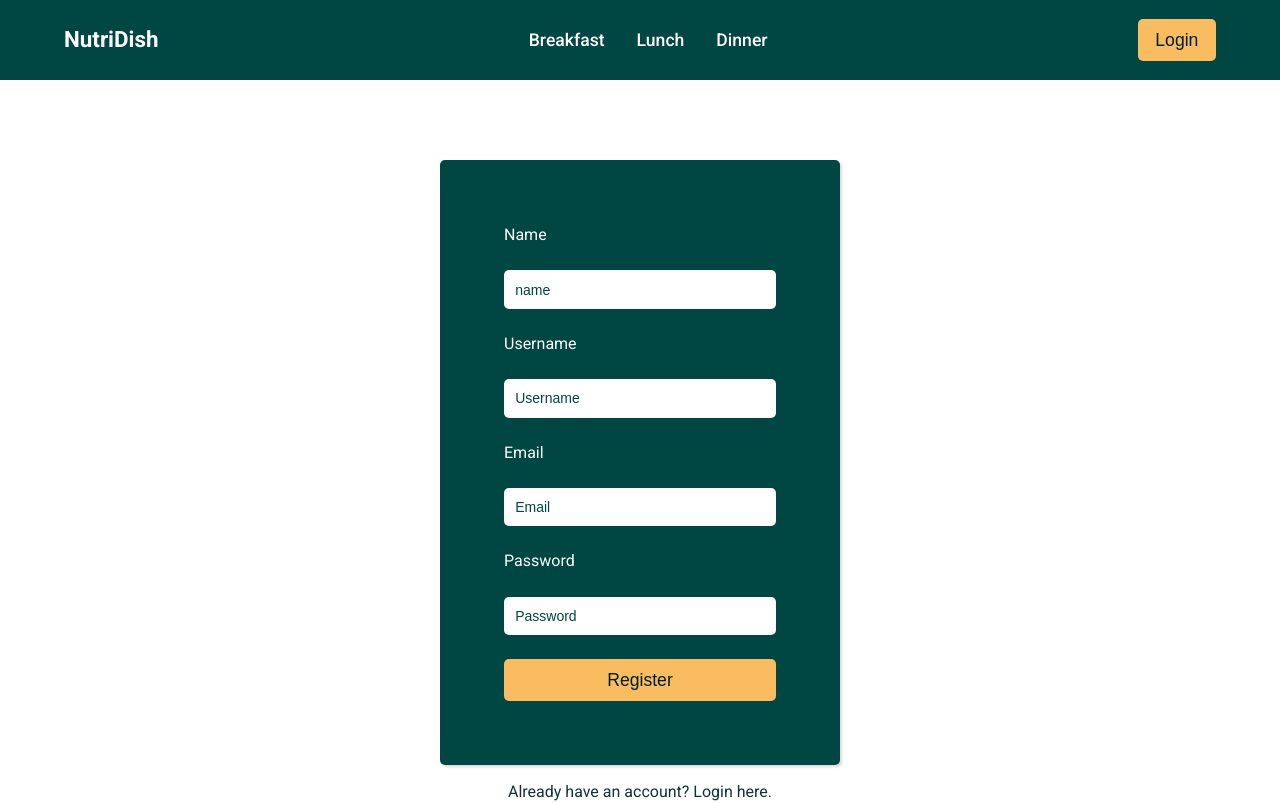
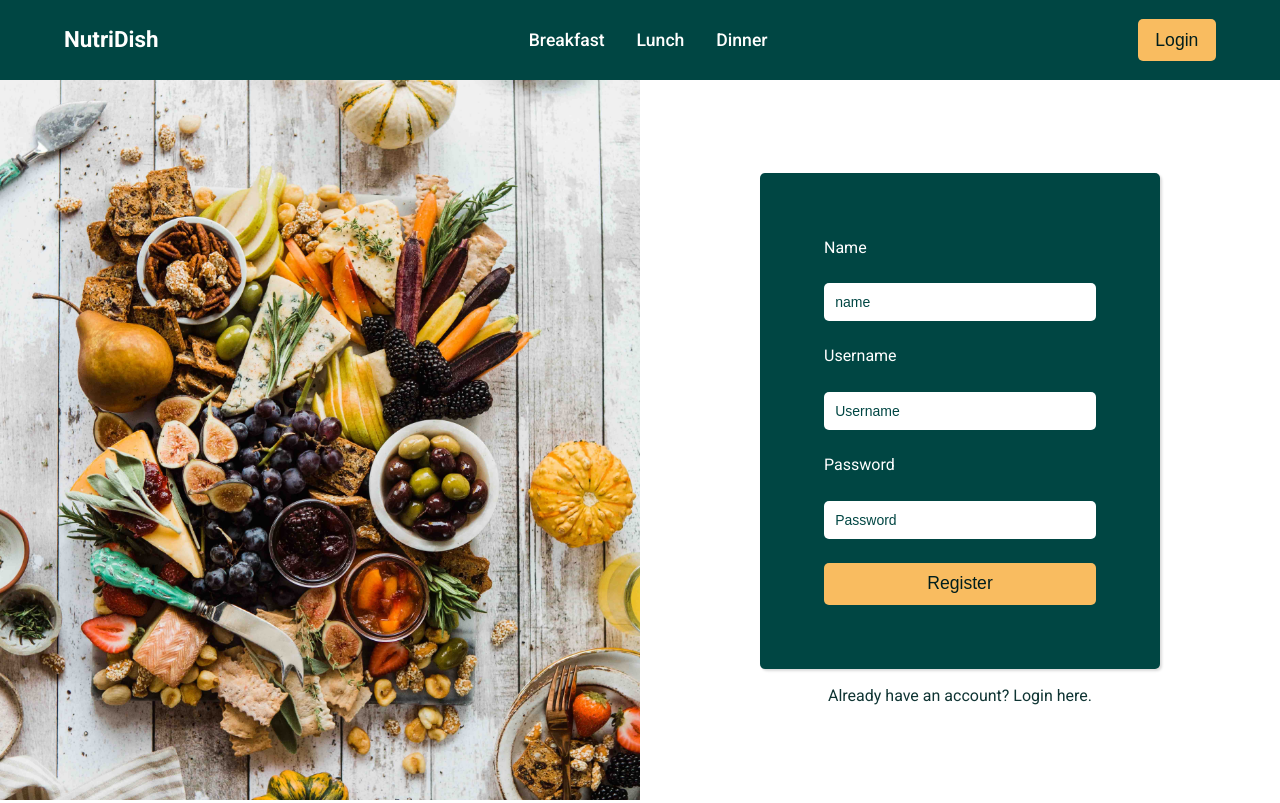
Before and after one commit to SohaibZahiid/NutriDish, a React (Vite) app: page /register in a window 1280 px wide. Shown: the top 803 px of the page. Built offline with nearby package versions, Linux system fonts and the light colour scheme.

Commit message:
changed login and register styles

```diff
--- a/src/pages/Login.jsx
+++ b/src/pages/Login.jsx
@@ -4,8 +4,10 @@ import "../styles/Login.css";
 const Login = () => {
   return (
     <>
-      <div className="login section-x2">
-        <div className="container login-container">
+      <div className="login">
+        <div className="login-container">
+          <img src="/imgs/login.jpg" />
+          <div className="form-container">
             <form className="login-form">
               <label>Username</label>
               <input type="text" placeholder="Username" />
@@ -18,6 +20,7 @@ const Login = () => {
             </p>
           </div>
         </div>
+      </div>
     </>
   );
 };
--- a/src/pages/Register.jsx
+++ b/src/pages/Register.jsx
@@ -1,18 +1,18 @@
-import { Link } from "react-router-dom"
-import '../styles/Register.css'
+import { Link } from "react-router-dom";
+import "../styles/Register.css";
 
 function Register() {
   return (
     <>
-      <div className="register section-x2">
-        <div className="container register-container">
+      <div className="register">
+        <div className="register-container">
+          <img src="/imgs/login.jpg" />
+          <div className="form-container">
             <form className="register-form">
               <label>Name</label>
               <input type="text" placeholder="name" />
               <label>Username</label>
               <input type="text" placeholder="Username" />
-            <label>Email</label>
-            <input type="text" placeholder="Email" />
               <label>Password</label>
               <input type="password" placeholder="Password" />
               <button className="submit btn">Register</button>
@@ -22,8 +22,9 @@ function Register() {
             </p>
           </div>
         </div>
+      </div>
     </>
-  )
+  );
 }
 
-export default Register
+export default Register;
--- a/src/styles/Login.css
+++ b/src/styles/Login.css
@@ -10,10 +10,23 @@
 
 }
 
+
 .login-container {
   width: 100%;
+  display: grid;
+  grid-template-columns: repeat(2, 1fr);
+
+}
+
+.login-container img {
+  height: 90vh;
+  object-fit: cover;
+}
+
+.form-container {
   display: flex;
   flex-direction: column;
+  justify-content: center;
   align-items: center;
 }
 
@@ -58,3 +71,18 @@
 .login p a {
   color: inherit;
 }
+
+
+@media (max-width: 900px) {
+  .login-container {
+    grid-template-columns:  1fr;
+  }
+
+  .login-container img {
+    display: none;
+  }
+
+  .login {
+    padding-block: 5em;
+  }
+}
--- a/src/styles/Register.css
+++ b/src/styles/Register.css
@@ -11,8 +11,19 @@
 
 .register-container {
   width: 100%;
+  display: grid;
+  grid-template-columns: repeat(2, 1fr);
+}
+
+.register-container img {
+  height: 90vh;
+  object-fit: cover;
+}
+
+.form-container {
   display: flex;
   flex-direction: column;
+  justify-content: center;
   align-items: center;
 }
 
@@ -55,3 +66,17 @@
 .register p a {
   color: inherit;
 }
+
+@media (max-width: 900px) {
+  .register-container {
+    grid-template-columns:  1fr;
+  }
+
+  .register-container img {
+    display: none;
+  }
+
+  .register {
+    padding-block: 5em;
+  }
+}
```
Also changed, not shown: public/imgs/login.jpg (added). Lines whose indentation alone changed are shown as unchanged.
